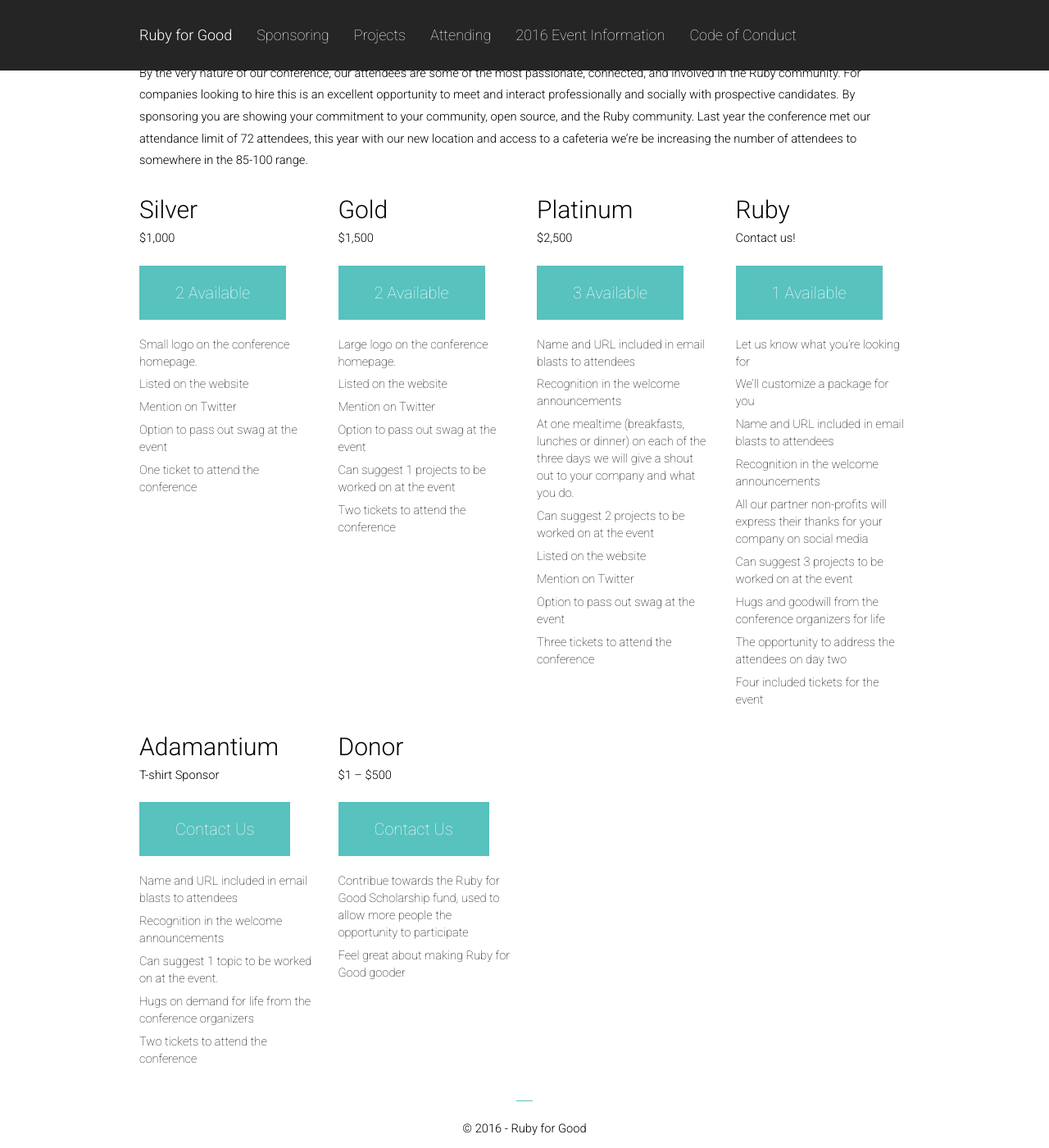
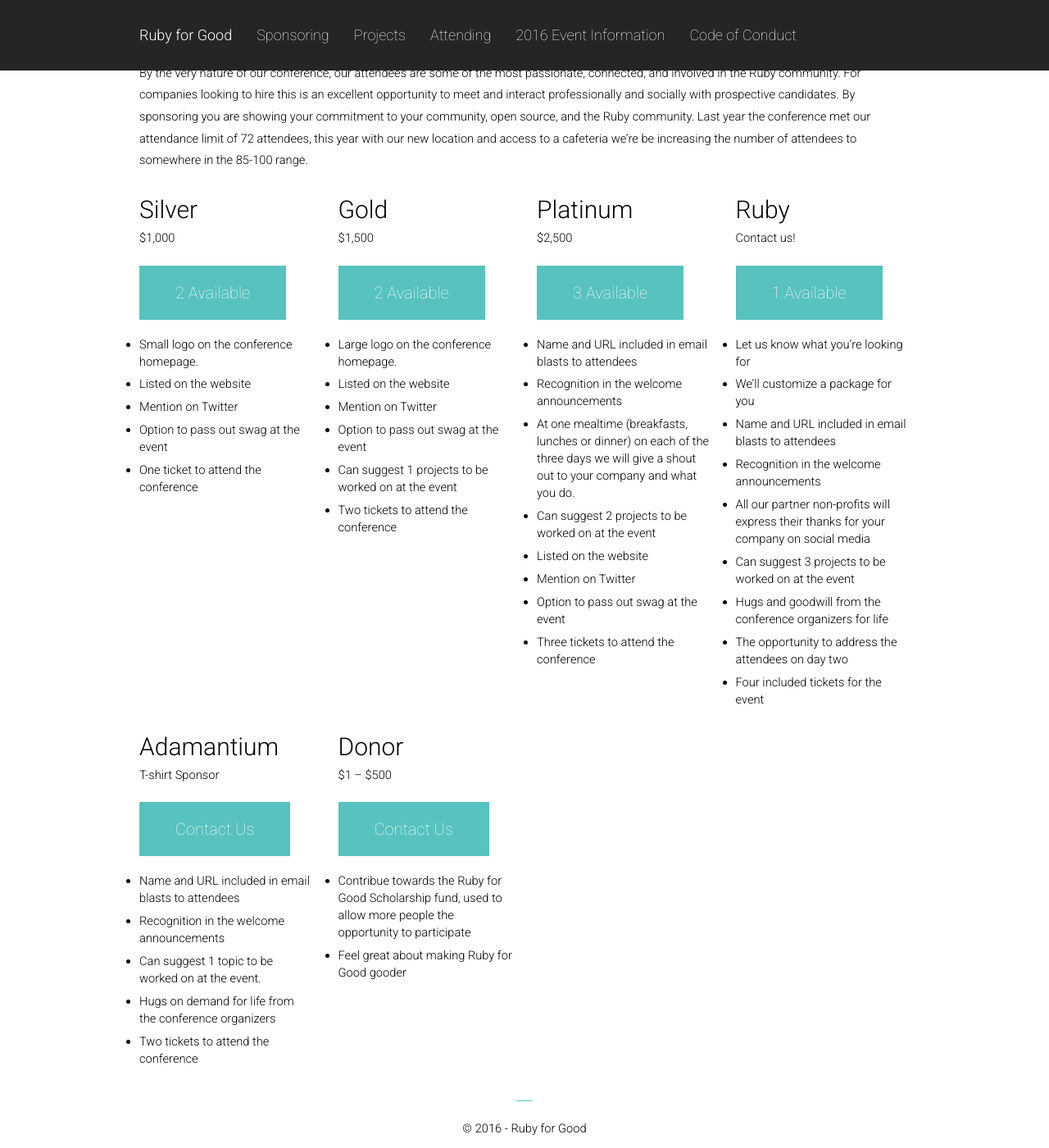
Before and after one commit to rubyforgood/rubyforgood.org--old, a Jekyll site: the page built from sponsors.md, in a window 1280 px wide and 1400 px high, scrolled down 275 px. Shown: the whole window at 82% size. Built offline with Jekyll 4.4.1, drawn with Linux system fonts in a browser that asks for light colours.

Commit message:
Update custom.css

```diff
--- a/assets/css/custom.css
+++ b/assets/css/custom.css
@@ -61,7 +61,6 @@
 
 .sponsor-levels ul {
   padding-left: 0;
-  list-style-type: none;
   margin-bottom: 20px;
 }
 
@@ -75,6 +74,7 @@
 
 .sponsor-levels li {
   margin-bottom: 7px;
+  font-weight: 300;
 }
 
 .github-block a.btn {
```
